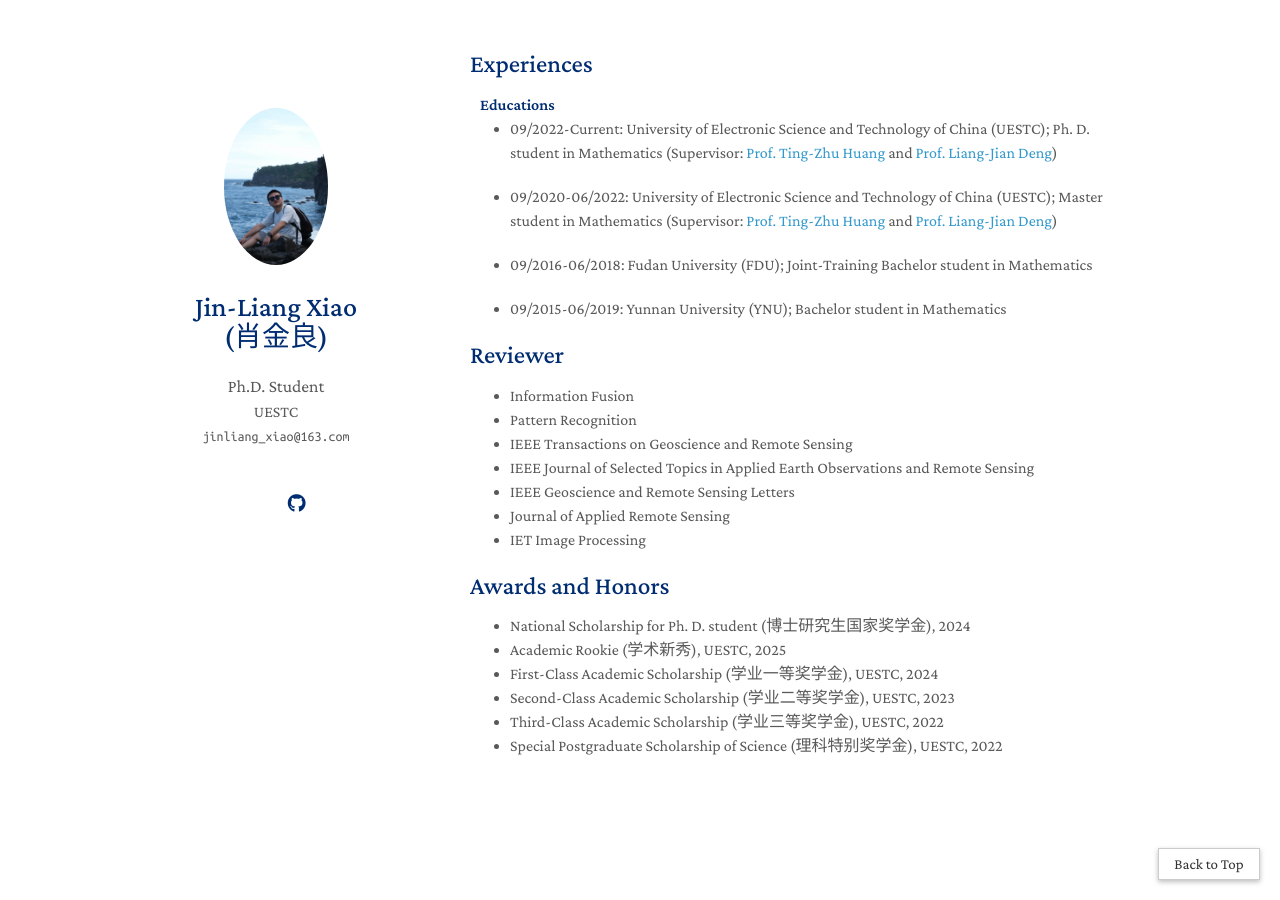
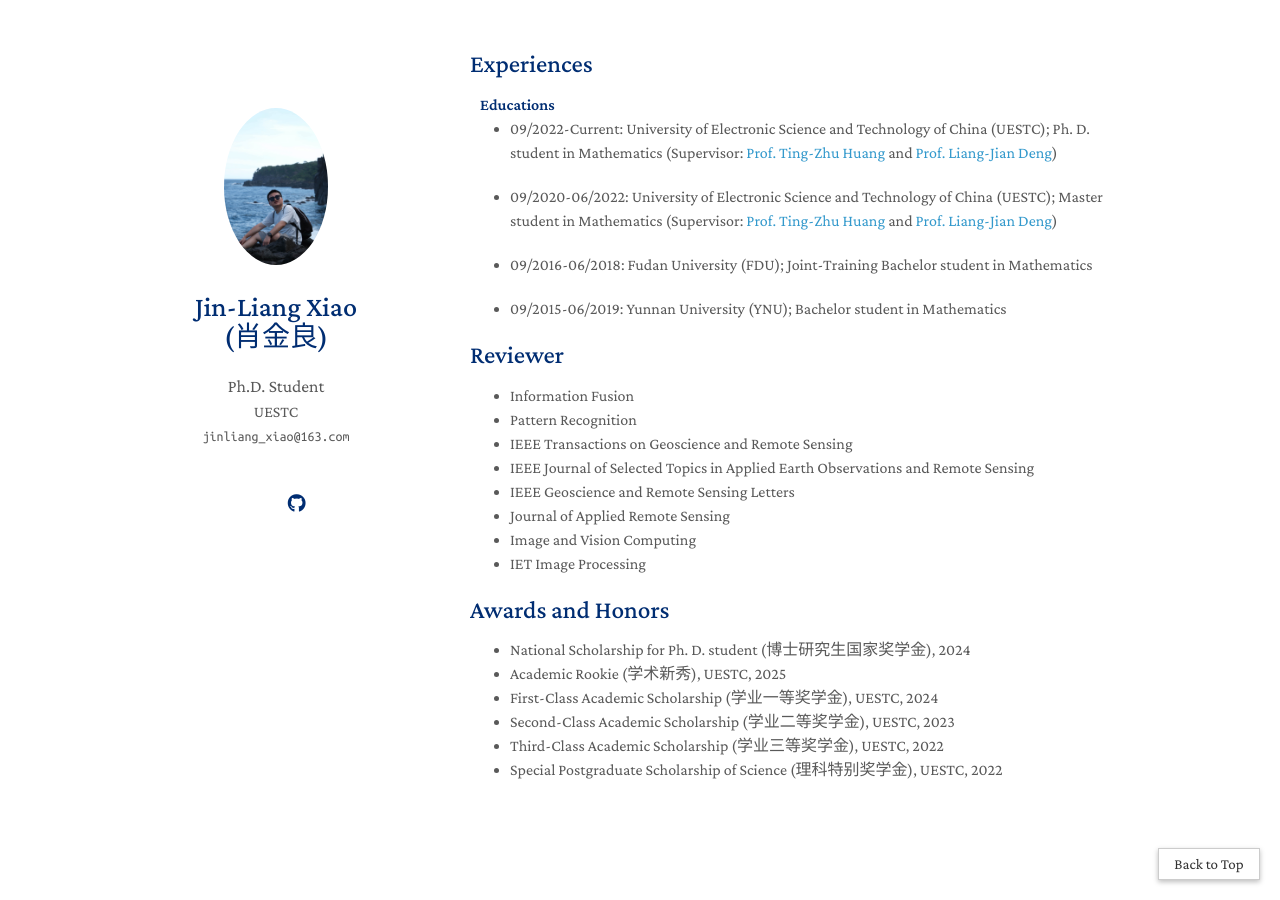
Before and after one commit to Jin-liangXiao/Jin-liangXiao.github.io, a Jekyll site: the page built from index.md, in a window 1280 px wide and 900 px high, scrolled down 2003 px. Built offline with Jekyll 4.4.1, drawn with Linux system fonts in a browser that asks for light colours; nearby versions of some CDN libraries; a style sheet for code colours, icons or effects is not loaded; our own code applies the rules of GitHub Pages for plain Markdown files.

Commit message:
Update services.md

```diff
--- a/_includes/services.md
+++ b/_includes/services.md
@@ -28,6 +28,7 @@
   <li>IEEE Journal of Selected Topics in Applied Earth Observations and Remote Sensing</li>
   <li>IEEE Geoscience and Remote Sensing Letters</li>
   <li>Journal of Applied Remote Sensing</li>
+  <li>Image and Vision Computing</li>
   <li>IET Image Processing</li>
 </ul>
 
```
